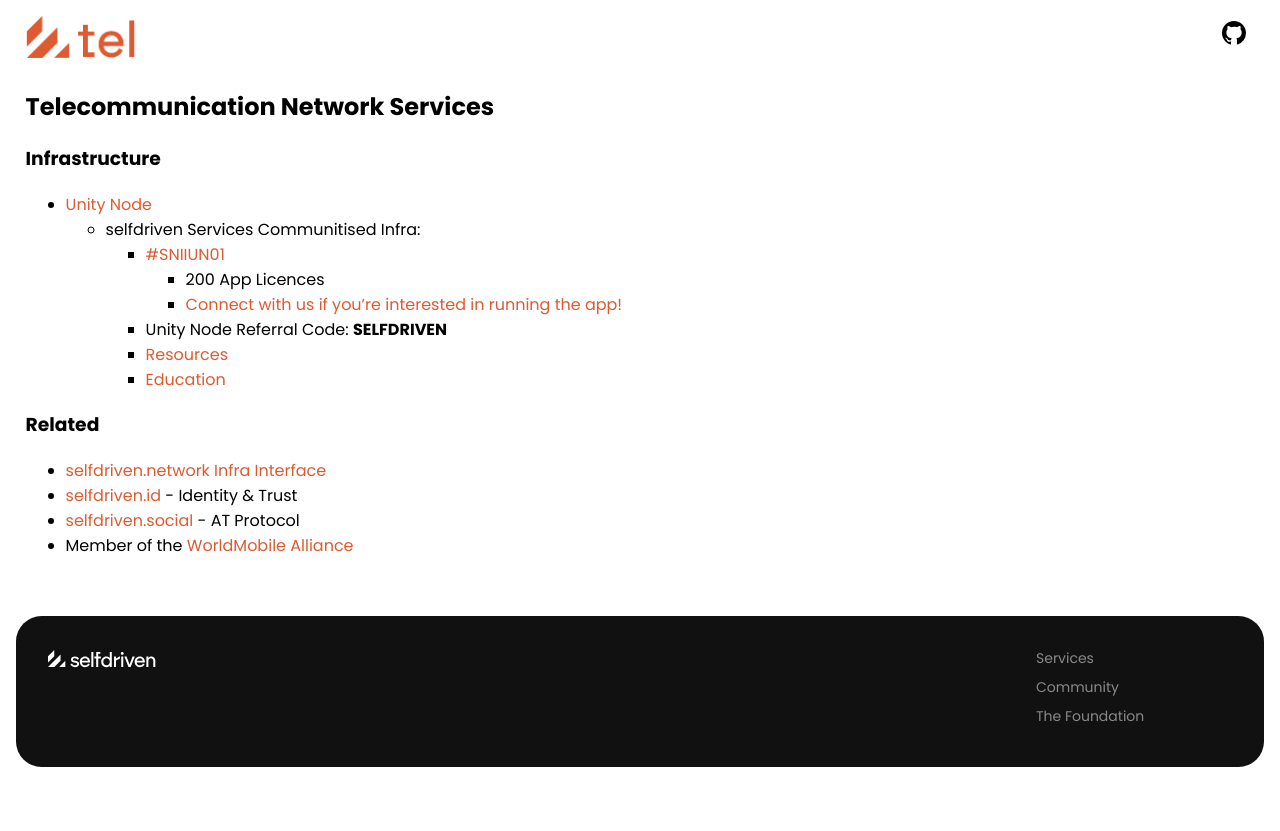
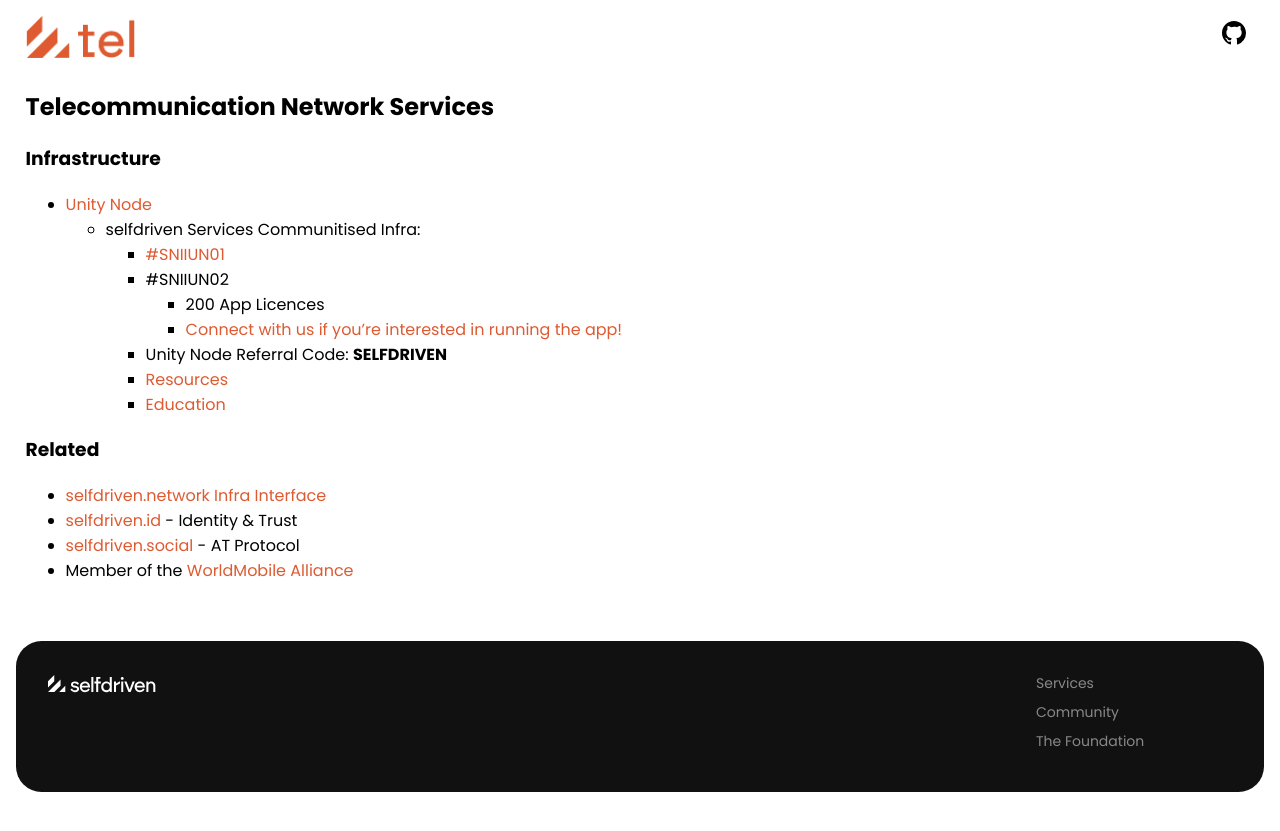
Before and after one commit to selfdriven-services/selfdriven-tel, a Jekyll site: the page built from docs/index.md, in a window 1280 px wide. Shown: the top 831 px of the page. Built offline with Jekyll 4.4.1, drawn with Linux system fonts in a browser that asks for light colours.

Commit message:
Update index.md

```diff
--- a/docs/index.md
+++ b/docs/index.md
@@ -9,6 +9,7 @@
 - [Unity Node](https://unitynodes.io)
     - selfdriven Services Communitised Infra:
         - [#SNIIUN01](https://adastat.net/policies/269366d093249b0cac98fa9fcbc374578429534e3b7adeac09f081e3)
+        - #SNIIUN02
             - 200 App Licences
             - [Connect with us if you're interested in running the app!](https://selfdriven.fyi/connect)
         - Unity Node Referral Code: **SELFDRIVEN**
```
